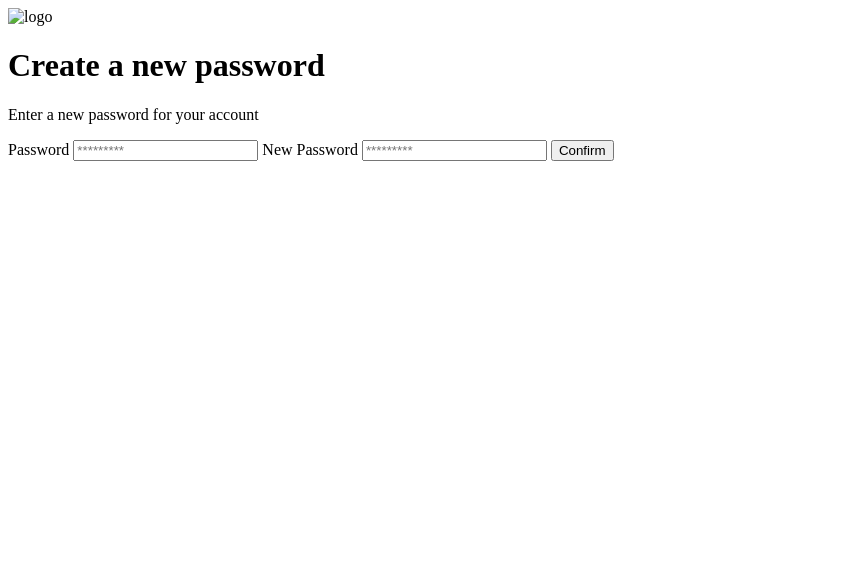
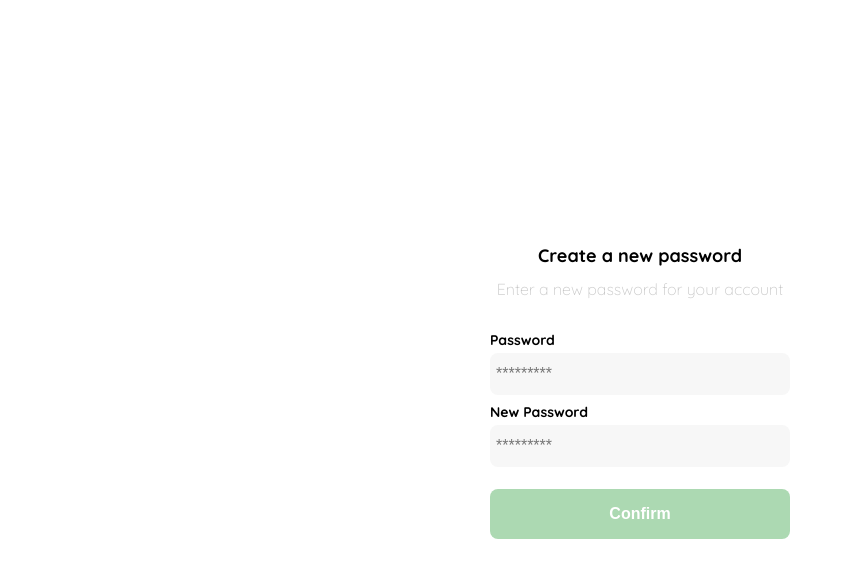
Before and after one commit to roxas051/CursoPracticoFrontEnd, a plain HTML site: page clase1.html in a window 1280 px wide. Shown: the whole page, without its empty margins (0-845 px from the left). Drawn offline with Linux system fonts and the light colour scheme.

Commit message:
Clase del viernes creando loggin

```diff
--- a/clase1.html
+++ b/clase1.html
@@ -4,15 +4,120 @@
     <meta charset="UTF-8">
     <meta http-equiv="X-UA-Compatible" content="IE=edge">
     <meta name="viewport" content="width=device-width, initial-scale=1.0">
+    <link rel="preconnect" href="https://fonts.googleapis.com">
+    <link rel="preconnect" href="https://fonts.gstatic.com" crossorigin>
+    <link rel="preconnect" href="https://fonts.googleapis.com">
+    <link rel="preconnect" href="https://fonts.gstatic.com" crossorigin>
+    <link href="https://fonts.googleapis.com/css2?family=Quicksand:wght@300;400;700&display=swap" rel="stylesheet">
     <title>Document</title>
+    <style>
+        :root
+        {
+          --white: #FFFFFF;
+          --very-ligh-pink: #C7C7C7 ;
+          --text-input-field: #F7F7F7;
+          --hospital-green: #ACD9B2;
+          --sm: 14px;
+          --md:16px;
+          --lg:18px;
+        }
+        body
+        {
+           margin: 0;
+           font-family: 'Quicksand', sans-serif;
+        }
+        .login
+        {
+            width: 100%;
+            height: 100vh;
+            display: grid;
+            place-items: center;
+        }
+        .form-container
+        {
+            display: grid;
+            grid-template-rows: auto 1fr auto;
+            width: 300px;
+        }
+        .logo
+        {
+            width: 150px;
+            margin-bottom: 48px;
+            justify-self: center;
+            display: none;
+        }
+        .title
+        {
+            font-size: var(--lg);
+            margin-bottom: 12px;
+            text-align: center;
+        }
+        .subtitle
+        {
+            color: var(--very-ligh-pink);
+            font-size: (--md);
+            font-weight: 300;
+            margin-top: 0;
+            margin-bottom: 32px;
+            text-align: center;
+        }
+        .form
+        {
+            display: flex;
+            flex-direction: column;
+        }
+        .label
+        {
+            font-size: var(--sm);
+            font-weight: bold;
+            margin-bottom: 4px;
+        }
+        .input
+        {
+            background-color: var(--text-input-field);
+            border: none;
+            border-radius: 8px;
+            height: 30px;
+            font-size: var(--md);
+            padding: 6px;
+            margin-bottom: 8px;
+        }
+        .primary-button
+        {
+            background-color: var(--hospital-green);
+            border-radius: 8px;
+            border: none;
+            color: var(--white);
+            width: 100%;
+            cursor: pointer;
+            font-size: var(--md);
+            font-weight: bold;
+            height: 50px;
+        }
+
+        .login-button
+        {
+            margin-top: 14px;
+            margin-bottom: 30px;
+        }
+
+        @media(max-width:640px)
+        {
+            .logo
+                {
+                    display: block;
+                }
+        }
+
+    </style>
 </head>
 <body>
     <div class="login">
         <div class="form-container">
-            <img src="" alt="logo" class="logo">
+            <img src="logos/logo_yard_sale.svg" alt="logo" class="logo">
 
-            <h1 class="tittle">Create a new password</h1>
-            <p class="subtittle">Enter a new password for your account</p>
+            <h1 class="title">Create a new password</h1>
+            <p class="subtitle">Enter a new password for your account</p>
             <form action="/" class="form">
                 <label for="password" class="label">Password</label>
                 <input type="password" id"password" placeholder="*********" class="input input-password">
```
Also changed, not shown: index.html (+6 -4 lines), logos/favicon_bota_fora.svg (added), logos/favicon_yard_sale.svg (added), logos/logo_bota_fora.svg (added), logos/logo_yard_sale.svg (added).
